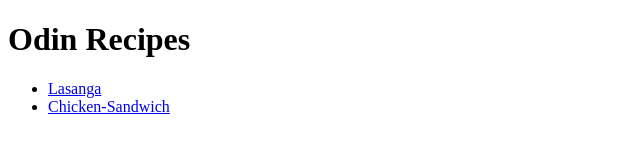
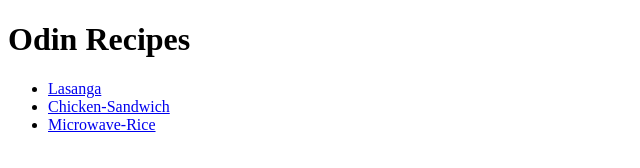
Before and after one commit to MaximusScrubacus/odin-recipes, a plain HTML site: page index.html in a window 1280 px wide. Shown: the whole page, without its empty margins (0-640 px from the left). Drawn offline with Linux system fonts and the light colour scheme.

Commit message:
Updated the entries in index.html

```diff
--- a/index.html
+++ b/index.html
@@ -9,6 +9,7 @@
             <ul>
                 <li><a href="./recipes/lasanga.html">Lasanga</a></li>
                 <li><a href="./recipes/chicken-sandwich.html">Chicken-Sandwich</a></li>
+                <li><a href="./recipes/microwave-rice.html">Microwave-Rice</a></li>
             </ul>
         </body>
 </html>
```
